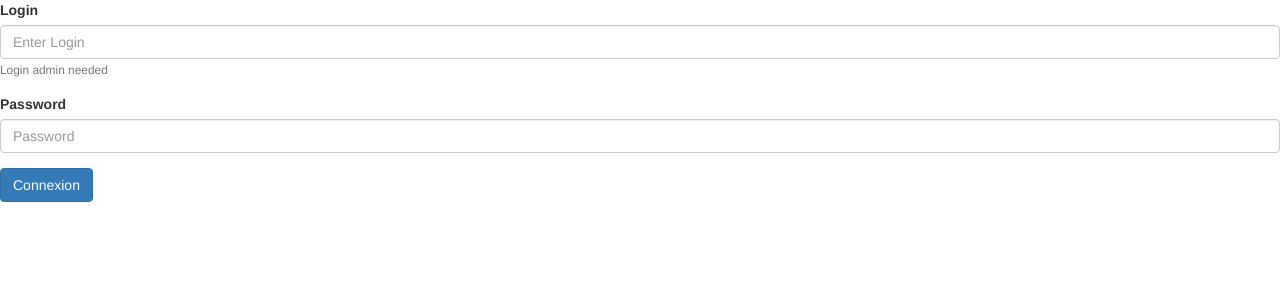
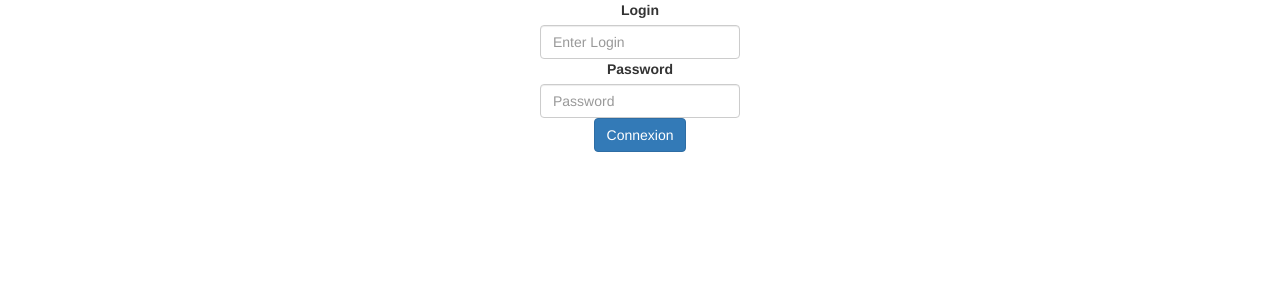
Before and after one commit to LuppoQuentin/platformeRecrutement, a PHP site: page /public.php in a window 1280 px wide. Shown: the top 300 px of the page. Run offline with PHP 8.4, Linux system fonts and the light colour scheme.

Commit message:
test style

```diff
--- a/page/public.php
+++ b/page/public.php
@@ -8,16 +8,17 @@
 <body>
 <form action="../gestion/login.php" method="post">
     <?php if(isset($error)){include('errorlogin.php');}?>
-    <div class="form-group">
-        <label for="login">Login</label>
-        <input type="text" class="form-control" id="login" name="login" aria-describedby="loginHelp" placeholder="Enter Login" value="">
-        <small id="loginHelp" class="form-text text-muted">Login admin needed</small>
+    <div class="form" align="center">
+        <div class="form">
+            <label for="login">Login</label>
+            <input style="width: 200px;" type="text" class="form-control" id="login" name="login" aria-describedby="loginHelp" placeholder="Enter Login" value="">
+        </div>
+        <div class="form">
+            <label for="mpd">Password</label>
+            <input style="width: 200px;" type="password" class="form-control" name="mdp" placeholder="Password" value="">
+        </div>
     </div>
-    <div class="form-group">
-        <label for="mpd">Password</label>
-        <input type="password" class="form-control" name="mdp" placeholder="Password" value="">
-    </div>
-    <button type="submit" class="btn btn-primary" name="connexion">Connexion</button>
+    <button style="display: block;margin : auto;" type="submit" class="btn btn-primary" name="connexion">Connexion</button>
 </form>
 </body>
 </html>
```
